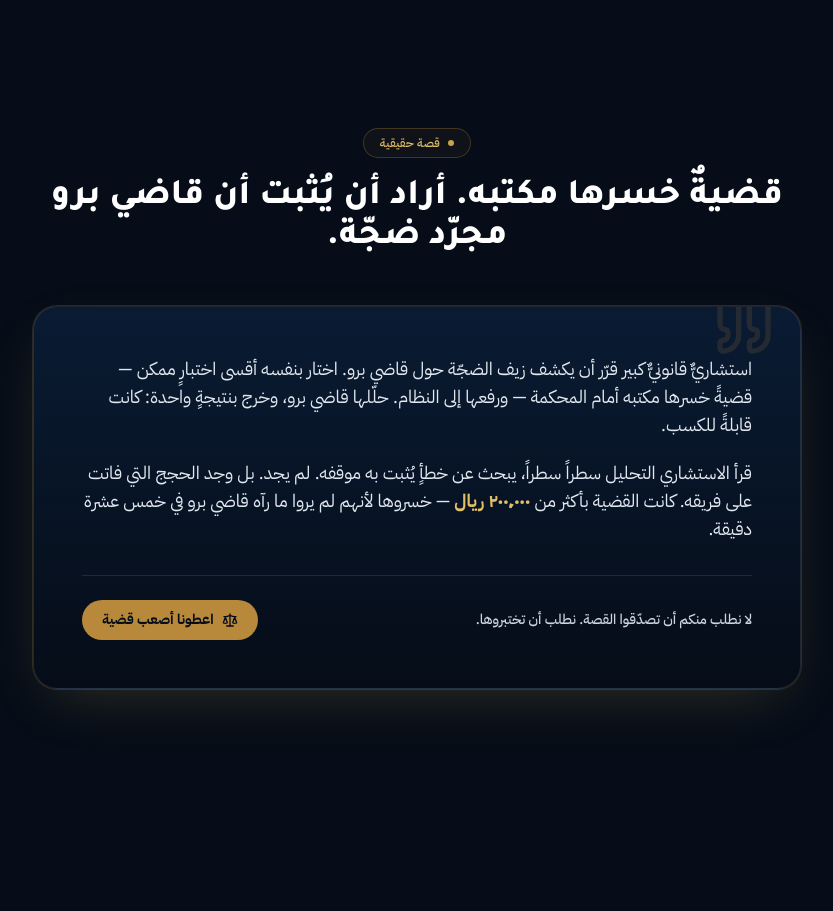
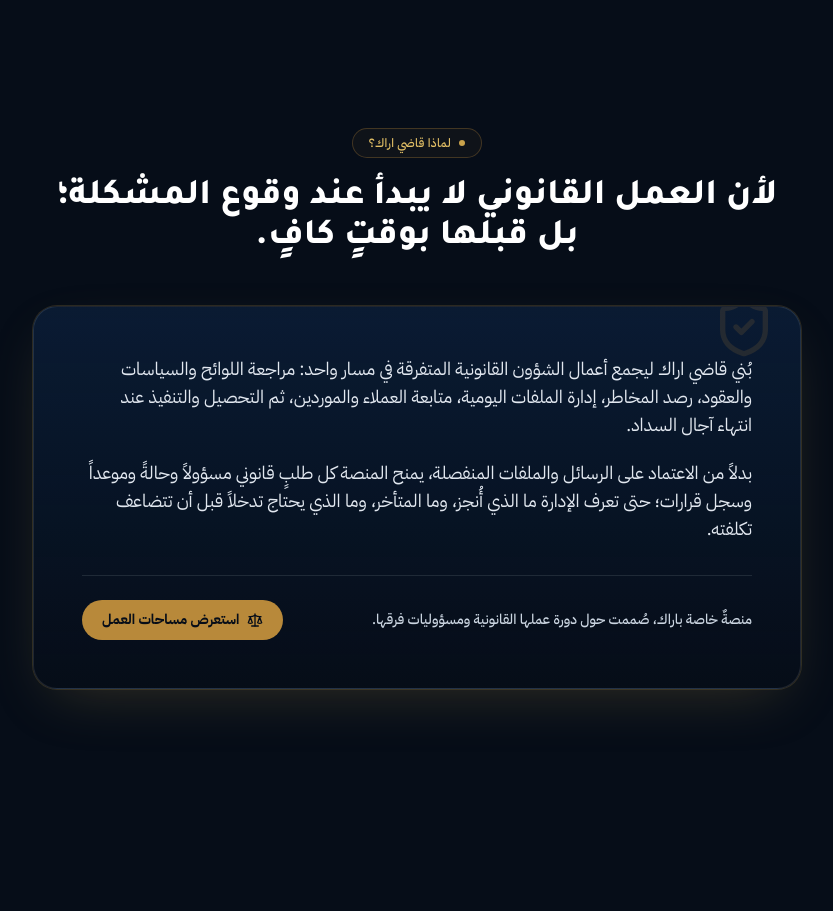
Before and after one commit to musu-deep/qadiaraak, a React (Vite) app: page / in a window 1280 px wide. Shown: the part 860-1771 px from the top of the page, without its empty margins (223-1056 px from the left). Built offline with nearby package versions, Linux system fonts and the light colour scheme.

Commit message:
Replace external product story with Araak purpose

```diff
--- a/src/components/Story.tsx
+++ b/src/components/Story.tsx
@@ -1,42 +1,41 @@
 import type { FC } from 'react'
 import { Section, Eyebrow } from './primitives'
-import { Quote, Scale } from 'lucide-react'
+import { ShieldCheck, Scale } from 'lucide-react'
 
 export const Story: FC = () => (
   <Section id="story" className="py-20 sm:py-28">
     <div className="reveal mx-auto max-w-3xl text-center">
-      <Eyebrow>قصة حقيقية</Eyebrow>
+      <Eyebrow>لماذا قاضي اراك؟</Eyebrow>
       <h2 className="mt-5 font-display text-3xl font-extrabold leading-snug text-white sm:text-4xl">
-        قضيةٌ خسرها مكتبه. أراد أن يُثبت أن قاضي برو مجرّد ضجّة.
+        لأن العمل القانوني لا يبدأ عند وقوع المشكلة؛ بل قبلها بوقتٍ كافٍ.
       </h2>
     </div>
 
     <div className="reveal relative mx-auto mt-12 max-w-3xl overflow-hidden rounded-3xl border border-white/10 bg-gradient-to-b from-navy-900/80 to-navy-950/60 p-8 gold-glow sm:p-12">
-      <Quote className="absolute -top-3 right-6 h-16 w-16 text-gold-500/15" />
+      <ShieldCheck className="absolute -top-3 right-6 h-16 w-16 text-gold-500/15" />
       <div className="space-y-5 text-base leading-relaxed text-slate-200 sm:text-lg">
         <p>
-          استشاريٌّ قانونيٌّ كبير قرّر أن يكشف زيف الضجّة حول قاضي برو. اختار بنفسه أقسى
-          اختبارٍ ممكن — قضيةً خسرها مكتبه أمام المحكمة — ورفعها إلى النظام. حلّلها قاضي
-          برو، وخرج بنتيجةٍ واحدة: كانت قابلةً للكسب.
+          بُني قاضي اراك ليجمع أعمال الشؤون القانونية المتفرقة في مسار واحد: مراجعة
+          اللوائح والسياسات والعقود، رصد المخاطر، إدارة الملفات اليومية، متابعة العملاء
+          والموردين، ثم التحصيل والتنفيذ عند انتهاء آجال السداد.
         </p>
         <p>
-          قرأ الاستشاري التحليل سطراً سطراً، يبحث عن خطأٍ يُثبت به موقفه. لم يجد. بل وجد
-          الحجج التي فاتت على فريقه. كانت القضية بأكثر من{' '}
-          <span className="font-bold text-gold-300">٢٠٠٬٠٠٠ ريال</span> — خسروها لأنهم لم
-          يروا ما رآه قاضي برو في خمس عشرة دقيقة.
+          بدلاً من الاعتماد على الرسائل والملفات المنفصلة، يمنح المنصة كل طلبٍ قانوني
+          مسؤولاً وحالةً وموعداً وسجل قرارات؛ حتى تعرف الإدارة ما الذي أُنجز، وما المتأخر،
+          وما الذي يحتاج تدخلاً قبل أن تتضاعف تكلفته.
         </p>
       </div>
 
       <div className="mt-8 flex flex-wrap items-center justify-between gap-4 border-t border-white/10 pt-6">
         <p className="text-sm font-medium text-slate-300">
-          لا نطلب منكم أن تصدّقوا القصة. نطلب أن تختبروها.
+          منصةٌ خاصة باراك، صُممت حول دورة عملها القانونية ومسؤوليات فرقها.
         </p>
         <a
-          href="#cta"
+          href="#analysis"
           className="inline-flex items-center gap-2 rounded-full bg-gold-500 px-5 py-2.5 text-sm font-bold text-navy-950 transition-colors hover:bg-gold-400"
         >
           <Scale className="h-4 w-4" />
-          اعطونا أصعب قضية
+          استعرض مساحات العمل
         </a>
       </div>
     </div>
```
